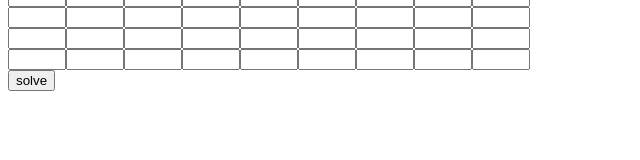
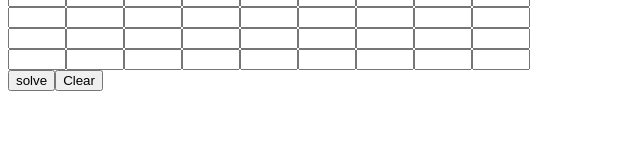
Before and after one commit to JacobThwaites/Sudoku-Solver, a React (Create React App) app: page / in a window 1280 px wide. Shown: the part 127-287 px from the top of the page, without its empty margins (0-640 px from the left). Built offline with nearby package versions, Linux system fonts and the light colour scheme; the HTML template or start-up script is replaced by a standard one.

Commit message:
add clear rows button

```diff
--- a/src/App.tsx
+++ b/src/App.tsx
@@ -18,10 +18,23 @@ function App() {
     setRows(rows)
   }
 
+  function clearRows() {
+    const newRows = [...rows];
+
+    for (let i = 0; i < newRows.length; i++) {
+      for (let j = 0; j < newRows[i].length; j++) {
+        newRows[i][j] = null;
+      }
+    }
+
+    setRows(newRows);
+  }
+
   return (
     <div>
       <Sudoku handleChange={handleChange} rows={rows}/>
       <SolveButton sudoku={rows} updateRows={updateRows}/>
+      <button onClick={clearRows}>Clear</button>
     </div>
   );
 }
```
